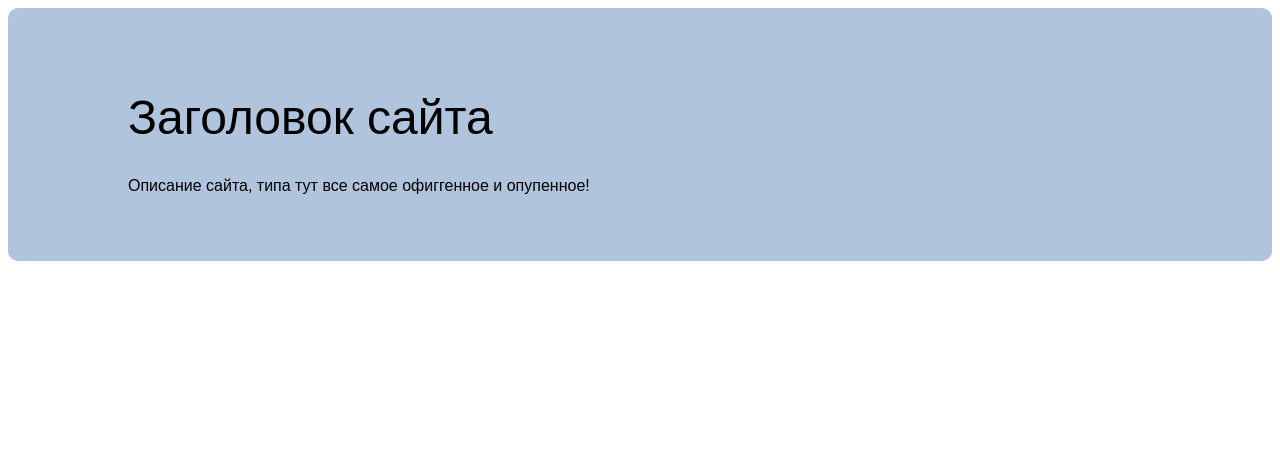
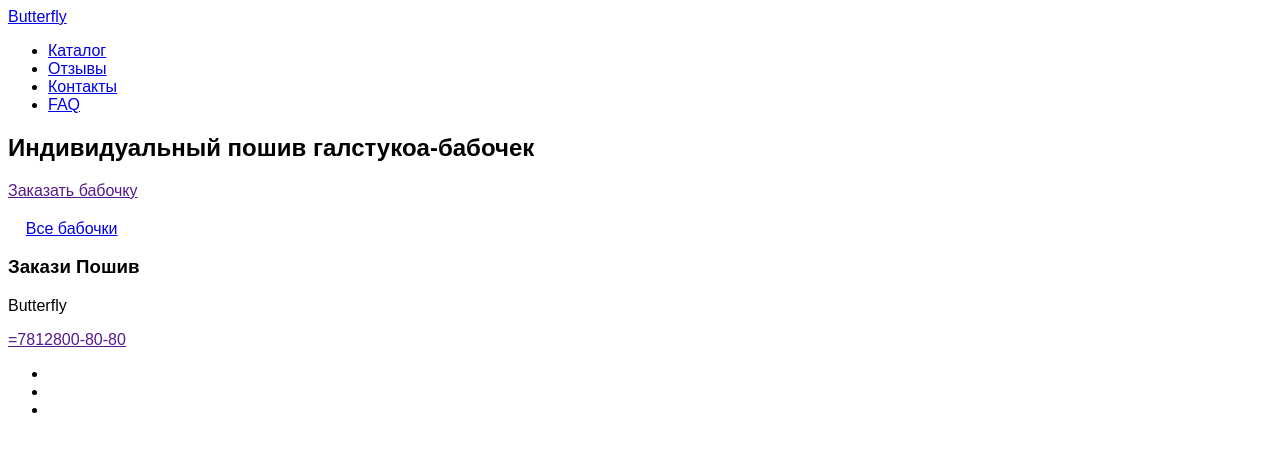
Before and after one commit to Ih8t/butterfly-shop-Terentev, a website: page www/index.html in a window 1280 px wide. Drawn offline with Linux system fonts and the light colour scheme.

Commit message:
сделал разметку сайта

```diff
--- a/www/index.html
+++ b/www/index.html
@@ -1,19 +1,92 @@
 <!doctype html>
 <html lang="ru">
+
 <head>
-    <meta charset="UTF-8">
-    <meta name="viewport" content="width=device-width, initial-scale=1.0">
-    <title>Мой первый проект</title>
-    <link rel="stylesheet" href="style/style.css">
+  <meta charset="UTF-8">
+  <meta name="viewport" content="width=device-width, initial-scale=1.0">
+  <title>Butterfle-Shop</title>
+  <link rel="stylesheet" href="style/style.css">
 </head>
+
 <body>
-    <div class="promo">
-        <div class="promo-inner">
-            <h1 class="promo-ttl">Заголовок сайта</h1>
-            <p class="promo-slogan">Описание сайта, типа тут все самое офиггенное и опупенное!</p>
+  <header class="header">
+    <div class="container">
+      <a href="#" class="logo">Butterfly</a>
+      <div class="header-wrap">
+        <div class="menu">
+          <ul class="menu-list">
+            <li class="mtnu-item">
+              <a href="#" class="menu-link">Каталог</a>
+            </li>
+            <li class="mtnu-item">
+              <a href="#" class="menu-link">Отзывы</a>
+            </li>
+            <li class="mtnu-item">
+              <a href="#" class="menu-link">Контакты</a>
+            </li>
+            <li class="mtnu-item">
+              <a href="#" class="menu-link">FAQ</a>
+            </li>
+          </ul>
+
         </div>
+      </div>
+
+
     </div>
+  </header>
+  <main class="main">
+    <section class="product">
+      <div class="container">
+        <h1 class="product-title">Индивидуальный пошив галстукоа-бабочек</h1>
+        <a href="" class="btn">Заказать бабочку</a>
+      </div>
+    </section>
 
-    <script src="scripts/script.js"></script>
+    <section class="catalog">
+      <div class="container">
+        <h2 class="catalog-title"></h2>
+        <img src="" alt="" class="img-catalog">
+        <img src="" alt="" class="img-catalog">
+        <img src="" alt="" class="img-catalog">
+        <img src="" alt="" class="img-catalog">
+        <a href="#" class="btn">Все бабочки</a>
+      </div>
+    </section>
+
+
+    <section class="order">
+      <div class="container">
+        <h3 class="order-title">Закази Пошив</h3>
+        <p class="order-text"></p>
+        <div class="anketa">
+
+        </div>
+
+      </div>
+    </section>
+  </main>
+
+
+  <script src="scripts/script.js"></script>
 </body>
+
+<footer class="footer">
+  <div class="container">
+    <p class="footer-logo">Butterfly</p>
+    <a href="" class="nomber">=7812800-80-80</a>
+    <ul class="social">
+      <li class="social-item">
+        <a href="" class="social-link"></a>
+      </li>
+      <li class="social-item">
+        <a href="" class="social-link"></a>
+      </li>
+      <li class="social-item">
+        <a href="" class="social-link"></a>
+      </li>
+    </ul>
+  </div>
+</footer>
+
 </html>
```
Also changed, not shown: www/style/style.css (+1 -1 lines).
